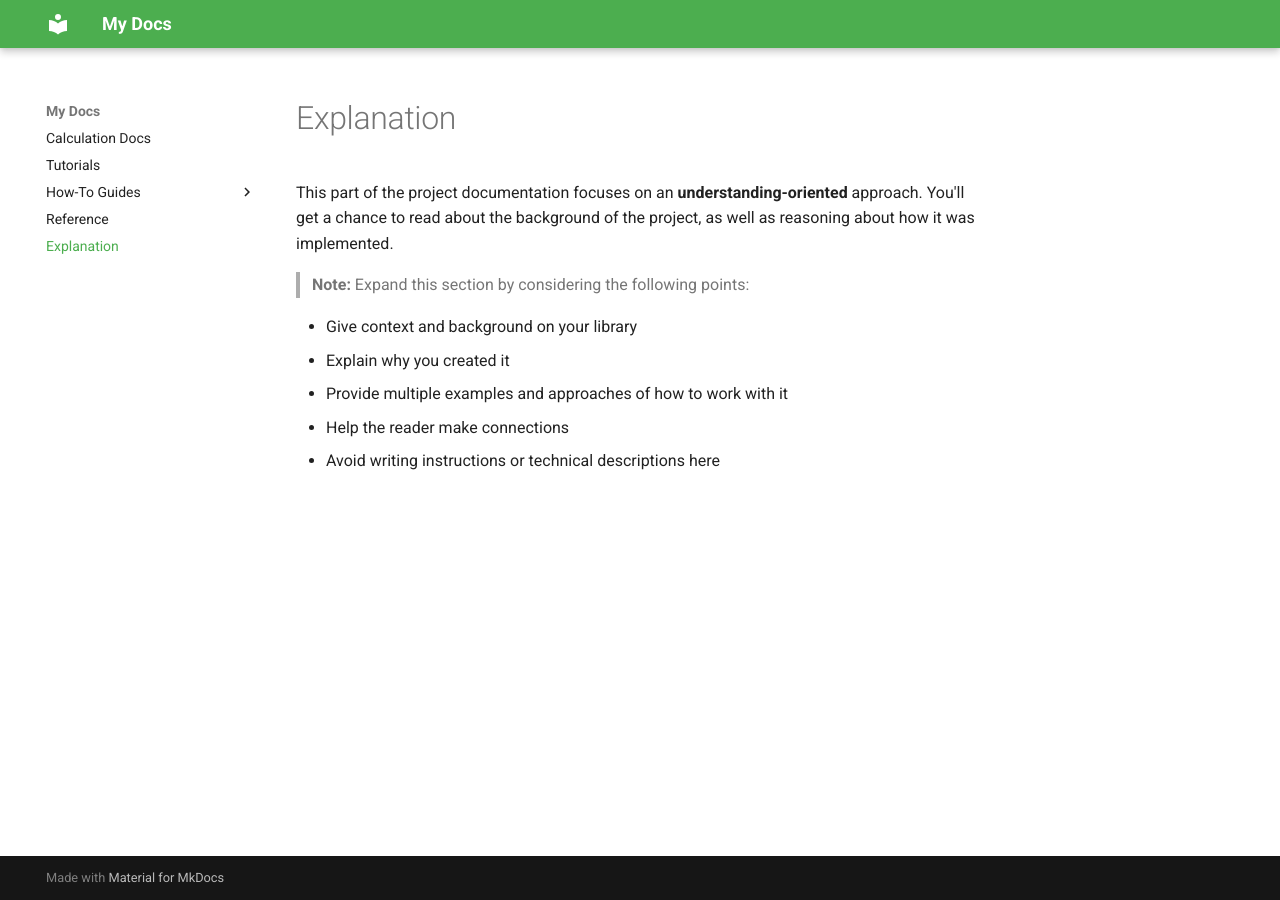
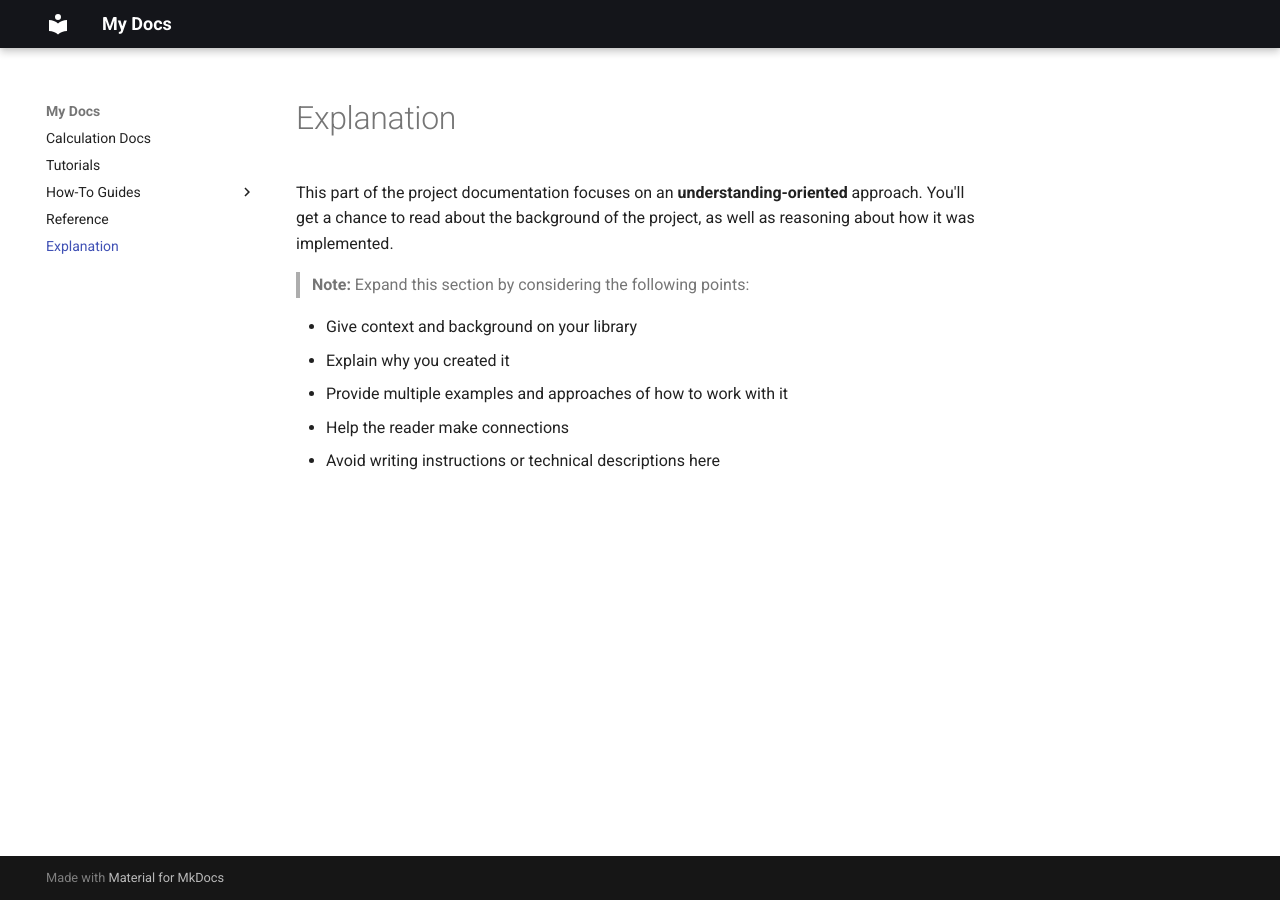
Before and after one commit to midnightsun10/demo_mkdocs, an MkDocs documentation site: the page built from docs/explanation.md, in a window 1280 px wide. Built offline with MkDocs 1.6.1 and Material for MkDocs 9.7.7, drawn with Linux system fonts in a browser that asks for light colours.

Commit message:
prueba final

```diff
--- a/mkdocs.yml
+++ b/mkdocs.yml
@@ -4,7 +4,7 @@ theme:
   name: material
   language: en
   palette:
-    primary: green
+    primary: black
     accent: light-blue
   font:
     text: Roboto
```
Also changed, not shown: 2 other files.
